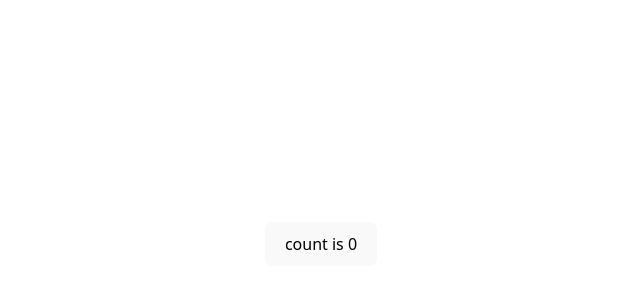
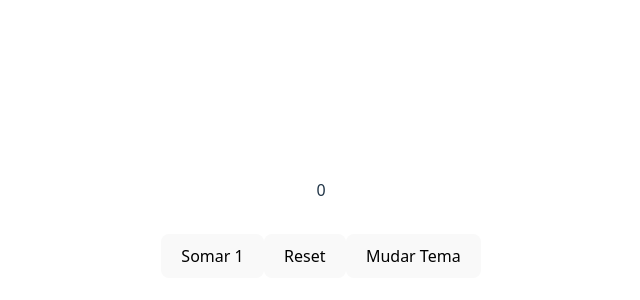
Before and after one commit to Eliezer335/Exercicios-react, a React (Vite) app: page / in a window 1280 px wide. Shown: the part 156-456 px from the top of the page, without its empty margins (319-959 px from the left). Built offline with nearby package versions, Linux system fonts and the light colour scheme.

Commit message:
🚧  Progress: Resolução de exercicio de useState

```diff
--- a/src/App.jsx
+++ b/src/App.jsx
@@ -1,16 +1,25 @@
 import { useState } from 'react'
-import reactLogo from './assets/react.svg'
-import viteLogo from '/vite.svg'
 import './App.css'
+import './/componentes/contador'
 
 function App() {
   const [count, setCount] = useState(0)
+  const [tema, setTema] = useState(true)
 
   return (
     <>
+      <div className='contador'>
+        {count}
+      </div>
       <div className="card">
         <button onClick={() => setCount((count) => count + 1)}>
-          count is {count}
+          Somar 1
+        </button>
+        <button onClick={() => setCount(0)}>
+          Reset
+        </button>
+        <button onClick={() => setTema(prev => !prev)}>
+          Mudar Tema
         </button>
       </div>
     </>
```
